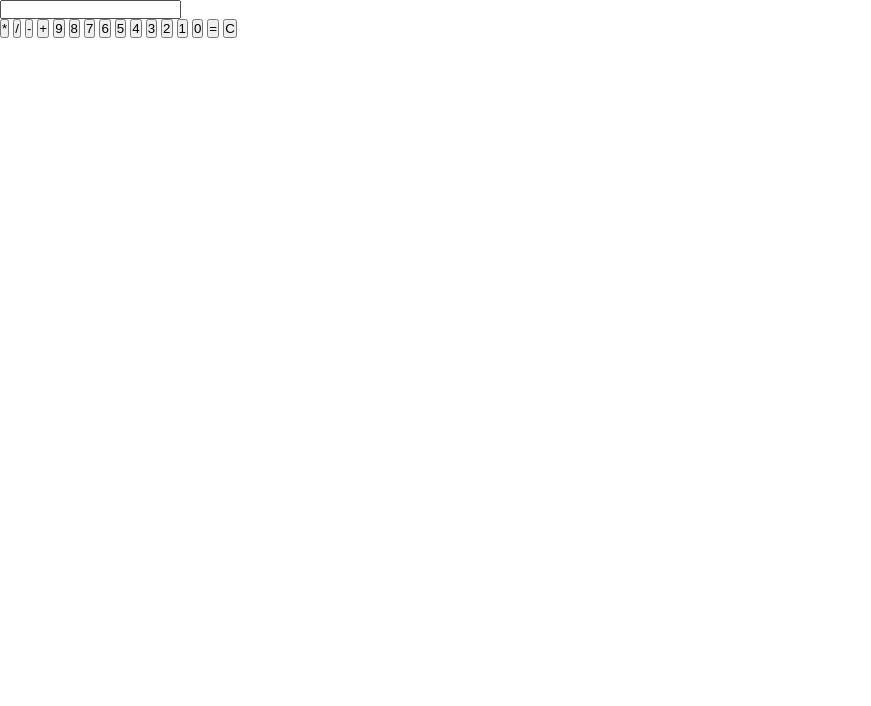
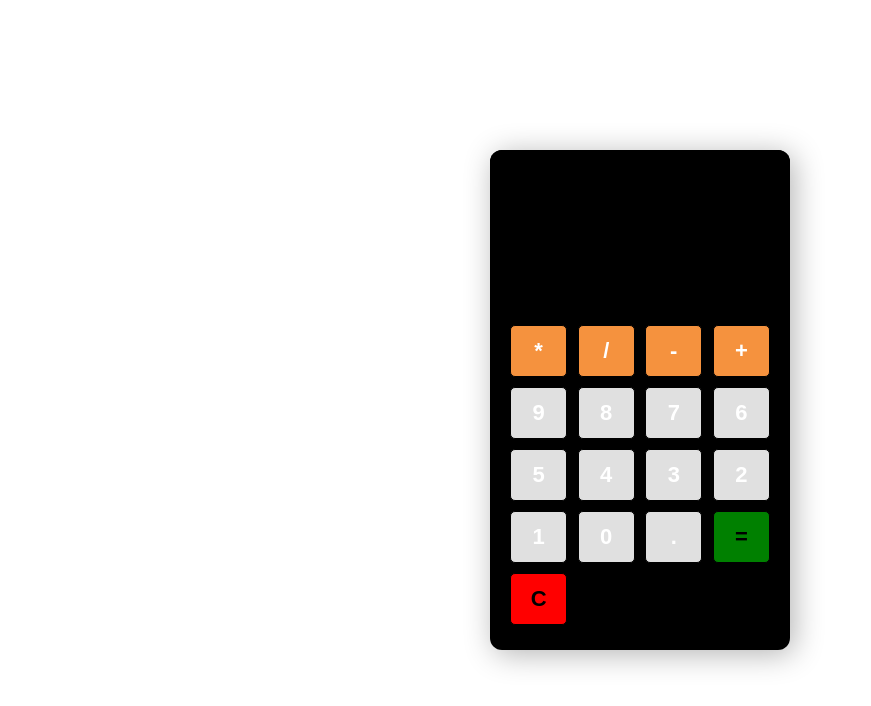
Before and after one commit to arpitjaswal-integrella/SimpleCalculator, a plain HTML site: page index.html in a window 1280 px wide. Shown: the whole page, without its empty margins (0-871 px from the left). Drawn offline with Linux system fonts and the light colour scheme.

Commit message:
created the basic structure using HTML and styled the calculator using CSS

```diff
--- a/index.html
+++ b/index.html
@@ -10,6 +10,7 @@
         <form>
             <!-- INPUT BOX -->
             <input type="text" class="screen">
+        </form>
             <div class="keypad">
                 <!-- four yellow buttons: arithmetic operations -->
                 <button type="button" class="yellowones" data-num="*">*</button>
@@ -28,12 +29,13 @@
                 <button type="button" class="numbers" data-num="2">2</button>
                 <button type="button" class="numbers" data-num="1">1</button>
                 <button type="button" class="numbers" data-num="0">0</button>
+                <button type="button" class="numbers" data-num=".">.</button>
 
                 <!-- extra buttons -->
                 <button type="button" class="extra">=</button>
-                <button type="button" class="extra">C</button>
+                <button type="button" class="extraclear">C</button>
             </div>
-        </form>
+
     </section>
 
     <script src="script.js"></script>
--- a/script.js
+++ b/script.js
@@ -0,0 +1,3 @@
+(function(){
+
+})();
--- a/style.css
+++ b/style.css
@@ -3,7 +3,81 @@
     padding: 0;
     box-sizing: border-box;
 }
+
+/* basic body styling */
 body{
     min-height: 100vh;
     background: white;
+    display: flex;
+    justify-content: center;
+    align-items: center;
 }
+
+
+/* outer box styling */
+.main-box{
+    width: 300px;
+    height: 500px;
+    box-shadow: 4px 4px 30px rgba(0, 0, 0, 0.3);
+    border-radius: 12px;
+    background-color: black;
+    overflow: ;
+}
+
+/* input screen formatting */
+form input{
+    width: 100%;
+    height: 150px;
+    border: none;
+    border-radius: 12px;
+    font-size: 2rem;
+    padding: 1rem;
+    color: yellow;
+    background: black;
+    text-align: right;
+    pointer-events: none;
+}
+
+.keypad{
+    display: flex;
+    flex-wrap: wrap;
+    justify-content: space-between;
+    padding: 20px;
+
+}
+
+
+/* button styling */
+button{
+    flex: 0 0 22%;
+    margin: 5px 0;
+    border: 1px solid black;
+    width: 60px;
+    height: 52px;
+    font-size: 22px;
+    font-weight: 600;
+    border-radius: 5px;
+    cursor: pointer;
+}
+
+.yellowones{
+    background: rgb(245, 146    , 62);
+    color: white;
+}
+
+
+
+.numbers{
+    background: rgb(224, 224, 224);
+    color: white;
+
+}
+
+.extra{
+    background-color: green;
+
+}
+.extraclear{
+    background-color: red;
+
+}
```
